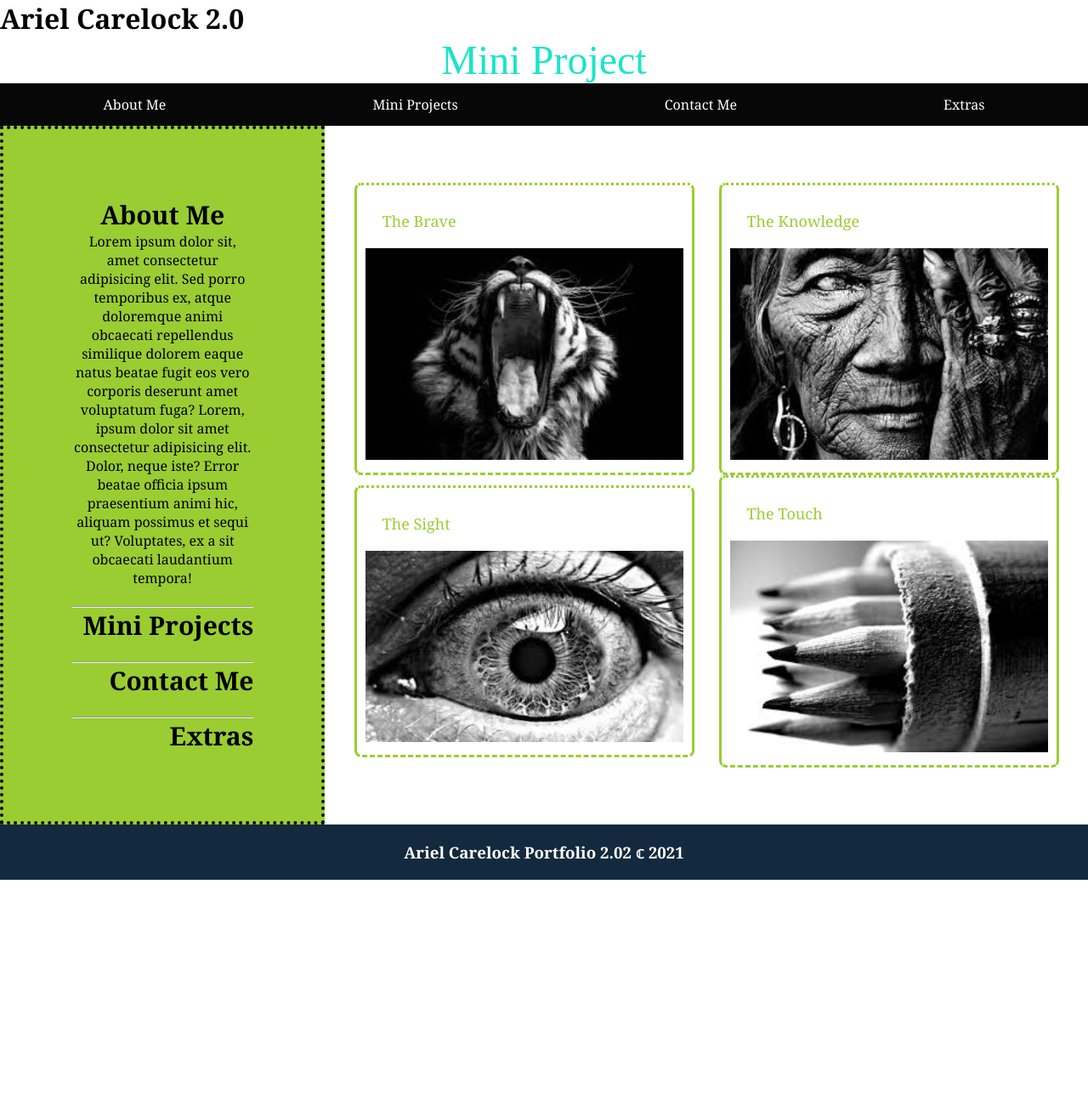
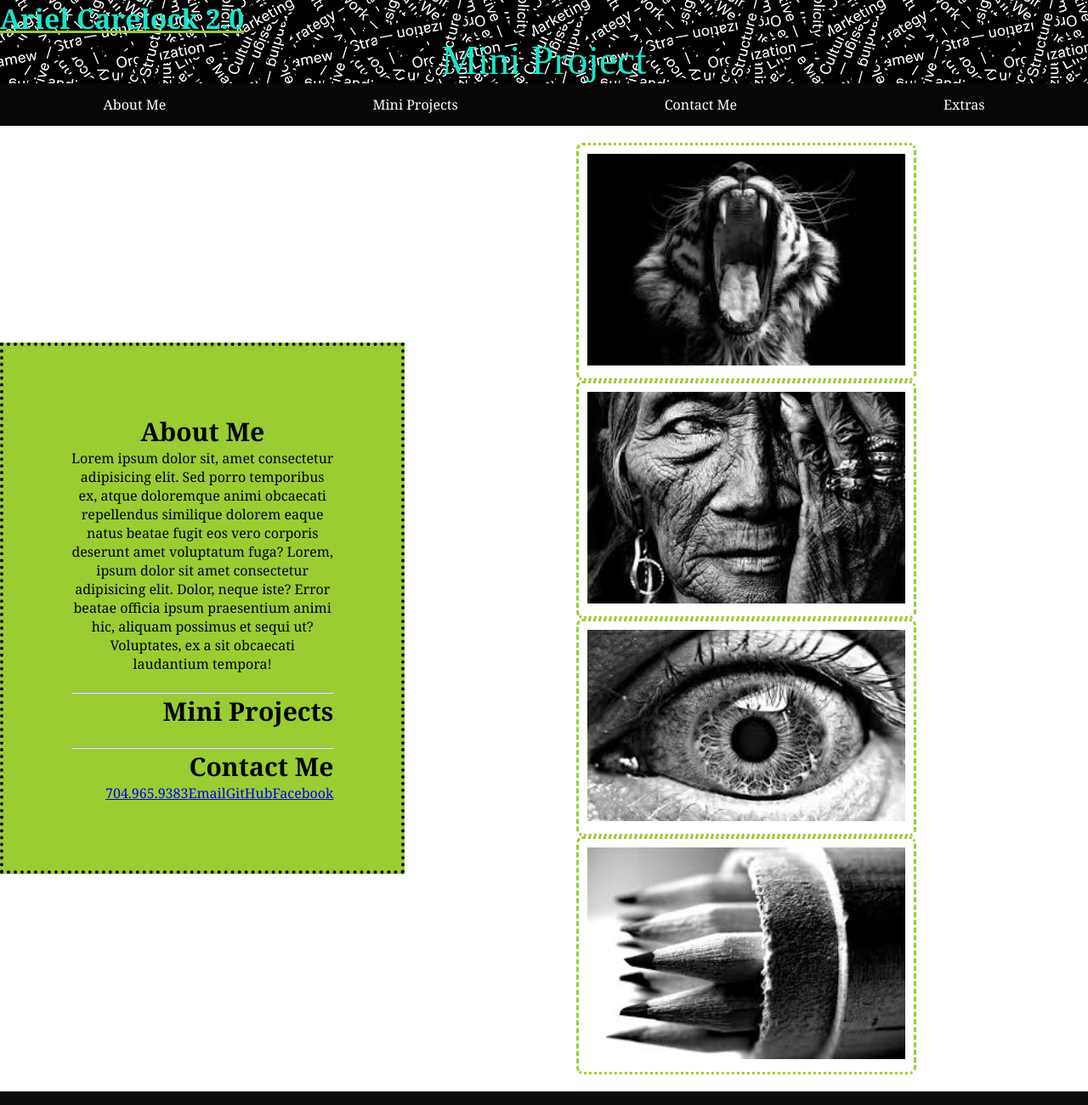
Before and after one commit to arielcarelock92/Porfolio-Recode, a plain HTML site: page index.html in a window 1280 px wide. Shown: the top 1300 px of the page at 85% size. Before the commit the page ends 1035 px from the top, so only its background shows below. Drawn offline with Linux system fonts and the light colour scheme; files whose address does not match are found by name.

Commit message:
final layout

```diff
--- a/index.html
+++ b/index.html
@@ -13,7 +13,9 @@
   </head>
   <body>
     <!-- Header -->
+
     <header>
+
       <h1>Ariel Carelock 2.0</h1>
       <p>
         Mini Project
@@ -42,32 +44,36 @@
 <br>
 <hr>
        <h1><p>Contact Me</p></h1>
-<br>
-<hr>
-       <h1><p>Extras</p></h1>
+       <ul>
+        <li><a href="704.965.9383">704.965.9383</a></li>
+        <li><a href="mailto:arielcarelock19@gmail.com">Email</a></li>
+        <li><a href="https://Github.com">GitHub</a></li>
+        <li><a href="https://facebook.com">Facebook</a></li>
+       </ul>
+
 
       </aside>
 
       <div class="pictures">
 
         <section class="photo">
-          <header>The Brave</header>
+
           <img src="C:\Users\MrsWright92\OneDrive\Desktop\Porfolio-Recode\Images\tiger.jpg" alt="Tiger black and white/">
 
         </section>
         <section class="photo">
-          <header>The Knowledge</header>
+
           <img src="C:\Users\MrsWright92\OneDrive\Desktop\Porfolio-Recode\Images\Old Woman.jpg" alt="Old lady holding face" />
 
         </section>
         <section class="photo">
-          <header>The Sight</header>
+
           <img
             src="C:\Users\MrsWright92\OneDrive\Desktop\Porfolio-Recode\Images\Eye.jpg" alt="Big Eye Open">
 
         </section>
         <section class="photo">
-          <header>The Touch</header>
+
           <img
             src="C:\Users\MrsWright92\OneDrive\Desktop\Porfolio-Recode\Images\Pencil.jpg"
           />
--- a/style.css
+++ b/style.css
@@ -9,10 +9,13 @@ body {
   margin:0;
  }
 
-  header{
+
+  header {
   text-align: left;
   margin:0;
   padding:0;
+  background-image:url("Images/black and white.jpg");
+
 }
 
 nav {
@@ -28,13 +31,18 @@ nav a {
   align-items:flex-end;;
 }
 
-header p{
+header p {
   text-align:center;
   color:rgb(27, 228, 201);
   font-size:48px;
   font-family: 'Times New Roman', Times, serif;
+  text-decoration: wavy;
 }
 
+header h1{
+  color:rgb(27, 228, 201);
+  text-decoration:yellowgreen underline ;
+ }
 
 main {
   display: flex;
@@ -61,13 +69,18 @@ section header{
   color:yellowgreen;
   font-size: large;
 }
+ ul{
+   list-style-type:none;
+   display:flex;
+   align-items:baseline;
+ }
 
 footer {
   flex-shrink: 0;
   padding: 20px;
   text-align: center;
-  background: #13293d;
-  color: #fff;
+  background: #0c0c0c;
+  color:rgb(27, 228, 201);
 }
 
 .pictures{
@@ -83,7 +96,7 @@ footer {
 .photo {
 
   border-color:yellowgreen;
-  border-style:dotted solid dashed;
+  border-style:dotted dashed;
   border-width: 3px;
   border-radius: 8px;
   padding: 10px;
```
Also changed, not shown: Images/black and white.jpb.jfif (added), Images/black and white.jpg (added).
